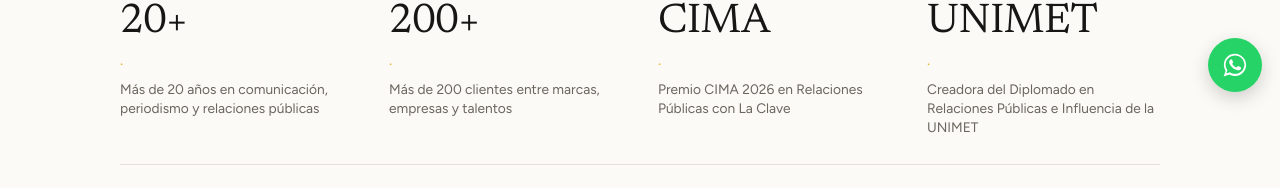
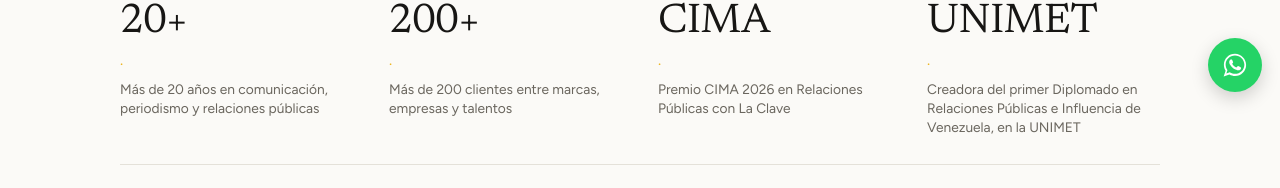
Before and after one commit to yuraimamercado/yuraimamercado.github.io, a plain HTML site: page index.html in a window 1280 px wide. Shown: the part 690-878 px from the top of the page. Drawn offline with Linux system fonts and the light colour scheme.

Commit message:
Primer diplomado de RR. PP. e Influencia de Venezuela en las cifras
Co-Authored-By: Claude Opus 5.5 <noreply@anthropic.com>
Claude-Session: https://claude.ai/code/session_01WJJHdUhkcDoLCzQDSp2XHP

```diff
--- a/index.html
+++ b/index.html
@@ -234,7 +234,7 @@ a.columna:hover h3{text-decoration:underline;text-decoration-color:var(--dot);te
   <div class="cifra"><b>20+<span class="dot">.</span></b><span>Más de 20 años en comunicación, periodismo y relaciones públicas</span></div>
   <div class="cifra"><b>200+<span class="dot">.</span></b><span>Más de 200 clientes entre marcas, empresas y talentos</span></div>
   <div class="cifra"><b>CIMA<span class="dot">.</span></b><span>Premio CIMA 2026 en Relaciones Públicas con La Clave</span></div>
-  <div class="cifra"><b>UNIMET<span class="dot">.</span></b><span>Creadora del Diplomado en Relaciones Públicas e Influencia de la UNIMET</span></div>
+  <div class="cifra"><b>UNIMET<span class="dot">.</span></b><span>Creadora del primer Diplomado en Relaciones Públicas e Influencia de Venezuela, en la UNIMET</span></div>
 </div></div>
 
 <div class="wrap"><div class="sellos">
```
